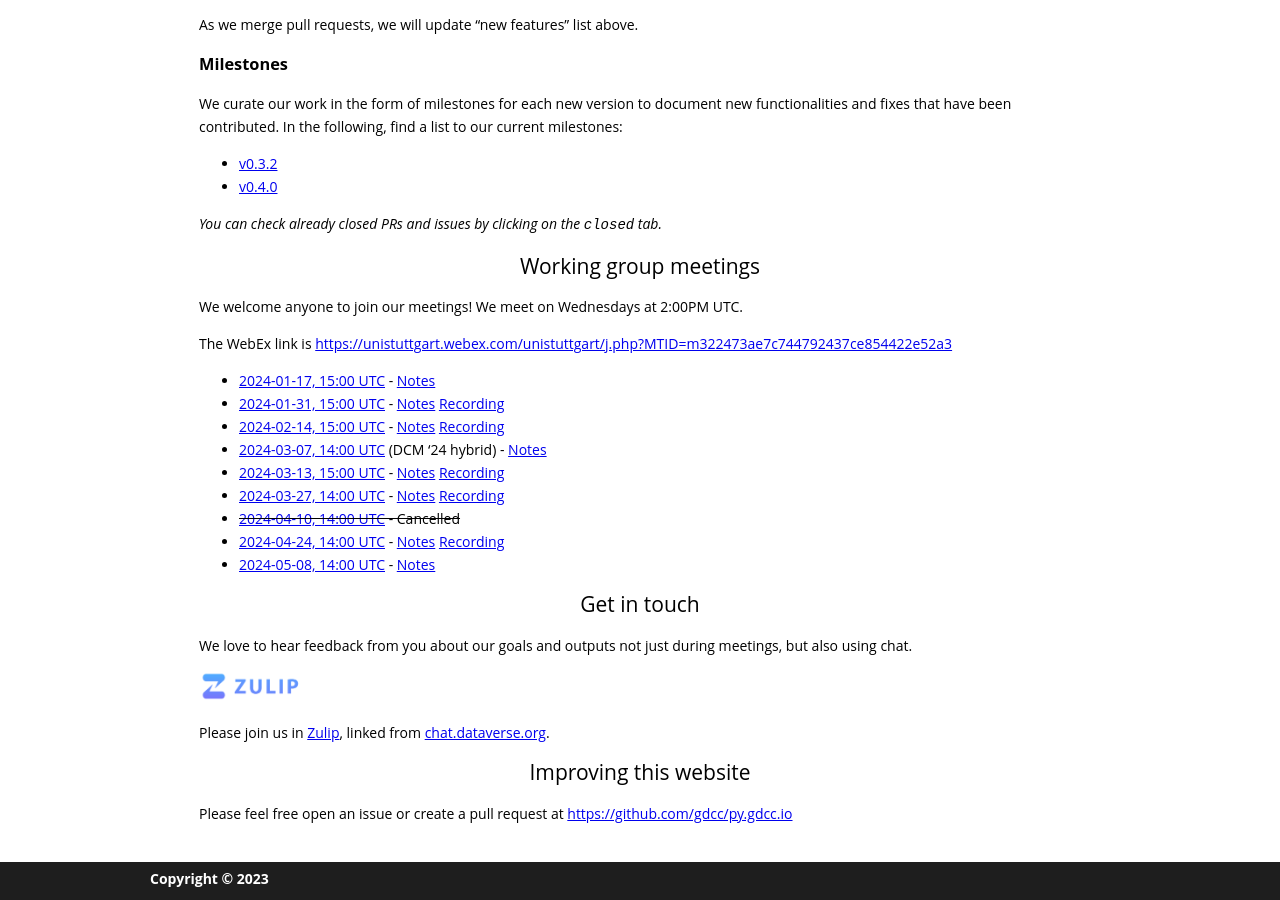
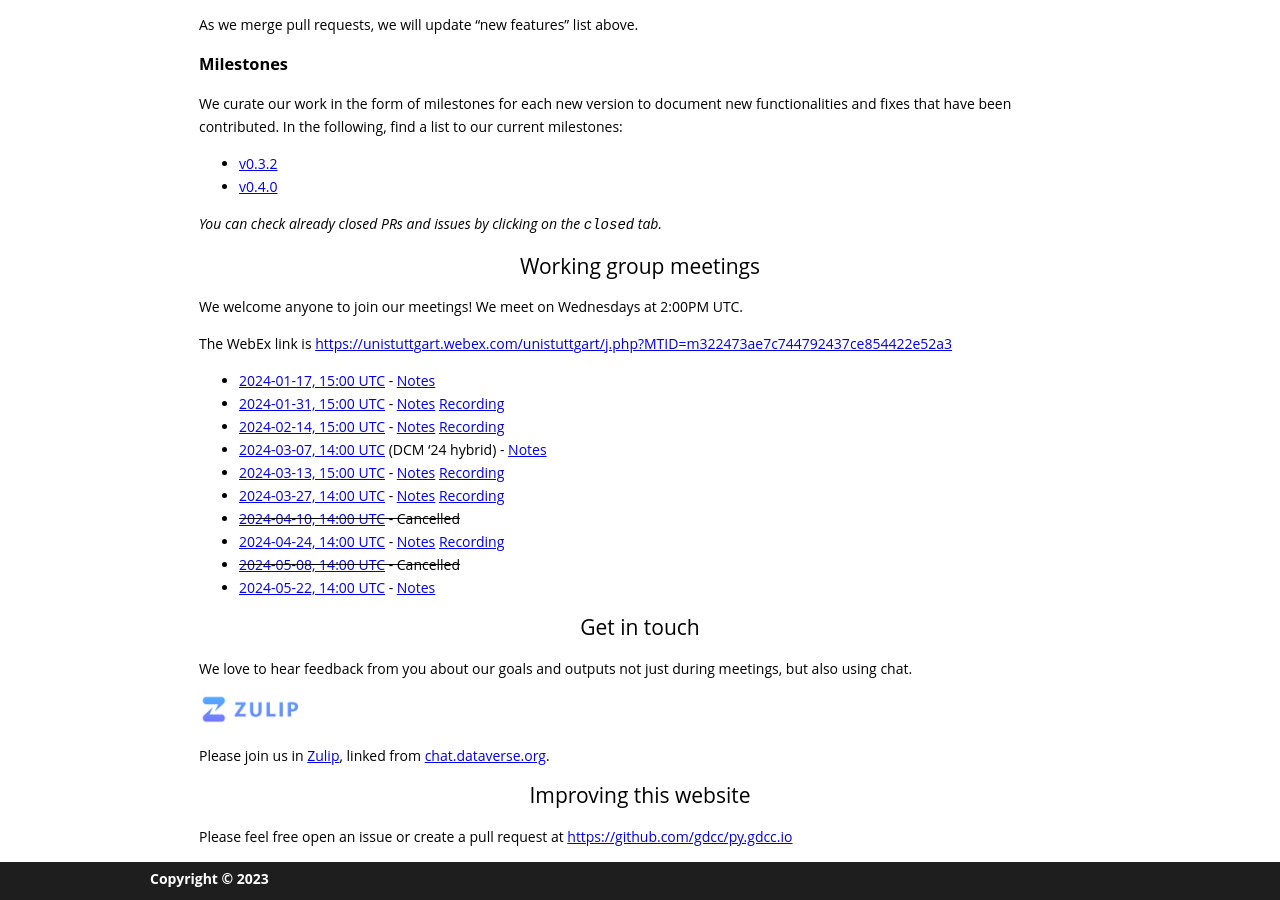
Before and after one commit to gdcc/py.gdcc.io, a Jekyll site: the page built from index.md, in a window 1280 px wide and 900 px high, scrolled down 2262 px. Built offline with Jekyll 4.4.1, drawn with Linux system fonts in a browser that asks for light colours; our own code applies the rules of GitHub Pages for plain Markdown files.

Commit message:
cancel meeting and add new date

```diff
--- a/index.md
+++ b/index.md
@@ -78,7 +78,8 @@ The WebEx link is <https://unistuttgart.webex.com/unistuttgart/j.php?MTID=m32247
 - [2024-03-27, 14:00 UTC](https://time.is/compare/1400_27_Mar_2024_in_UTC) - [Notes](https://docs.google.com/document/d/1zY_BOVwSzlIQ2bHI3cyjWO7R5lKSbN7Svqaj9F92Jf8/edit?usp=sharing) [Recording](https://drive.google.com/file/d/1BdaTgmhcqnfB4mReD5Ab4BViYYOC55Pu/view?usp=share_link)
 - ~~[2024-04-10, 14:00 UTC](https://time.is/compare/1400_10_Apr_2024_in_UTC) - Cancelled~~
 - [2024-04-24, 14:00 UTC](https://time.is/compare/1400_24_Apr_2024_in_UTC) - [Notes](https://docs.google.com/document/d/1zn6GIgbOxZZiVyP6sJ8hEa0zDTZq9RRhqckKUEx3fsA/edit?usp=sharing) [Recording](https://drive.google.com/file/d/1nQoAoYjWVnfIS2FOlq-GPBqyHxvl2fWT/view?usp=share_link)
-- [2024-05-08, 14:00 UTC](https://time.is/compare/1400_08_May_2024_in_UTC) - [Notes](https://docs.google.com/document/d/1EcArEHnyMAvbaiamWSlVhrZJdtqVPr6HmMSVkAx4vwA/edit?usp=sharing)
+- ~~[2024-05-08, 14:00 UTC](https://time.is/compare/1400_08_May_2024_in_UTC) - Cancelled~~
+- [2024-05-22, 14:00 UTC](https://time.is/compare/1400_22_May_2024_in_UTC) - [Notes](https://docs.google.com/document/d/1EcArEHnyMAvbaiamWSlVhrZJdtqVPr6HmMSVkAx4vwA/edit?usp=sharing)
 
 ## Get in touch
 
```
